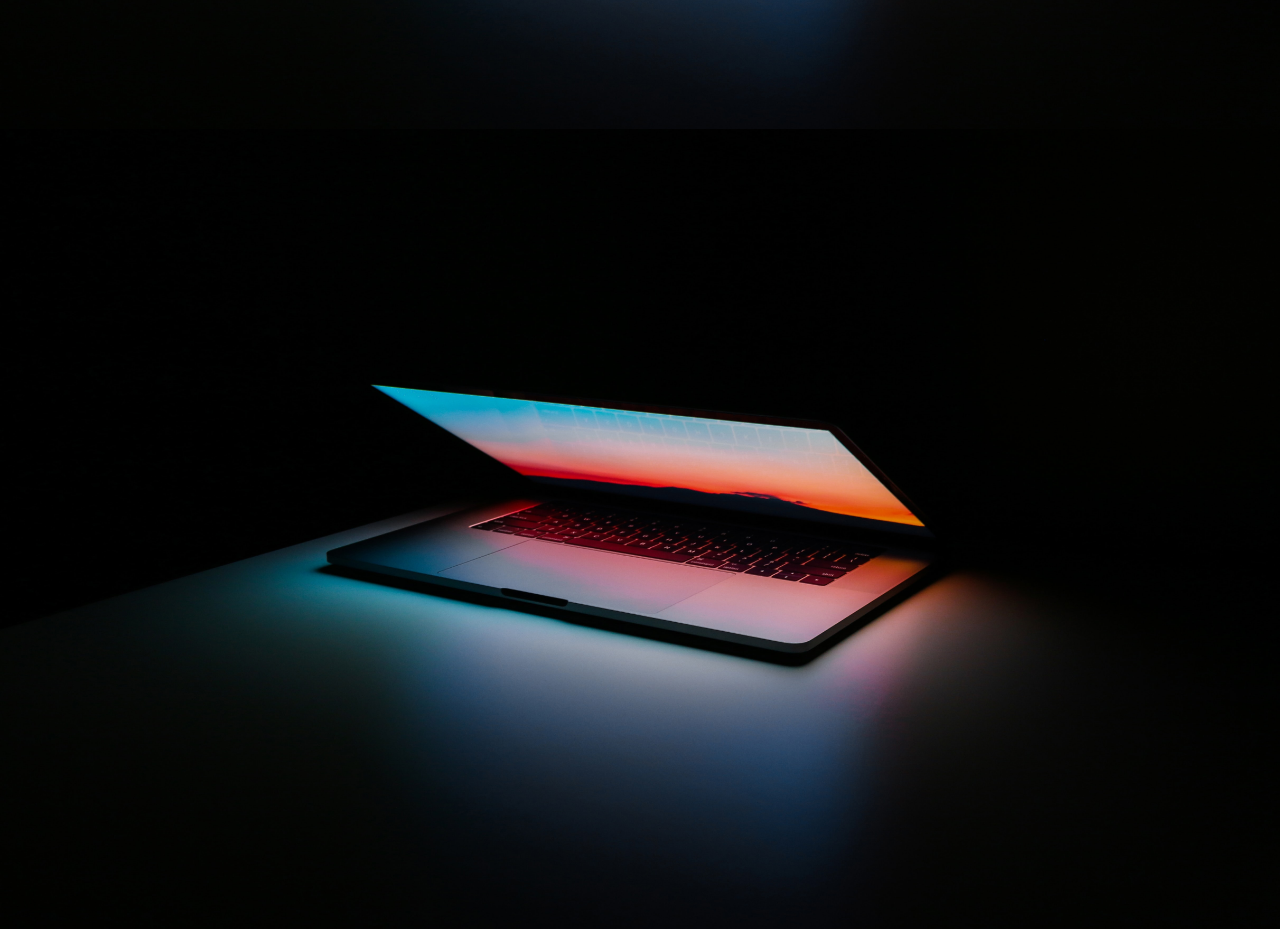
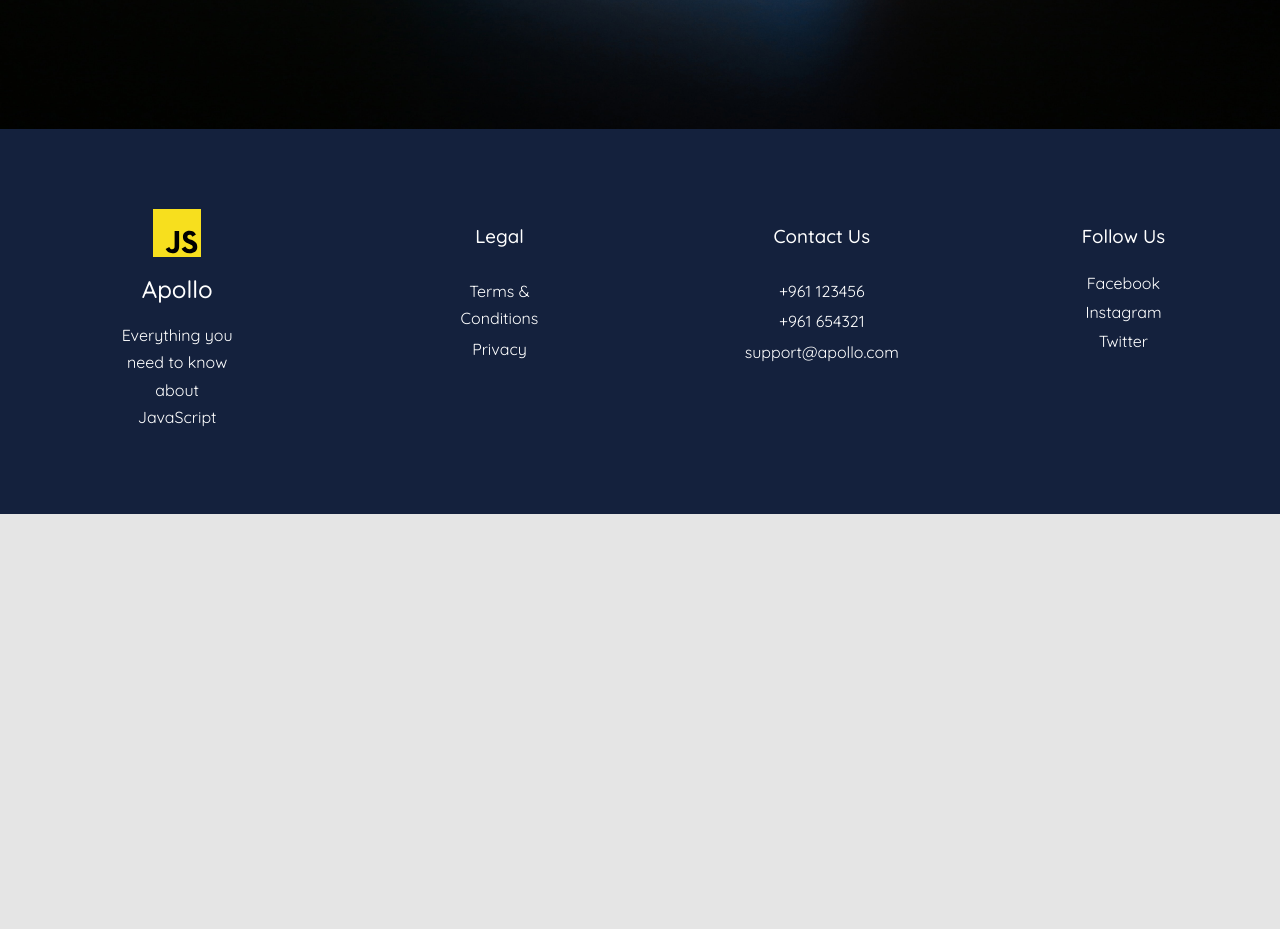
Before and after one commit to TshiSelle/apollo, a React (Create React App) app: page / in a window 1280 px wide. Shown: the part 740-1669 px from the top of the page. After the commit the page ends 1254 px from the top, so only its background shows below. Built offline with nearby package versions, Linux system fonts and the light colour scheme.

Commit message:
Finished the footer design

```diff
--- a/src/App.js
+++ b/src/App.js
@@ -1,18 +1,20 @@
 import React from "react";
 import { BrowserRouter, Routes,Route } from "react-router-dom";
+import Footer from "./components/Footer/footer";
 import Home from "./components/HomePage/home";
 import Navbar from "./components/Navbar/navbar";
 
 const App = () => {
   return (
     <BrowserRouter>
-    <Navbar  />
+    <Navbar />
       <Routes>
         <Route path="/" element={<Home />}></Route>
         <Route path="/products" element={<Home />}></Route>
         <Route path="/pricing" element={<Home />}></Route>
         <Route path="/blog" element={<Home />}></Route>
         </Routes>
+        <Footer />
     </BrowserRouter>
   );
 };
--- /dev/null
+++ b/src/components/Footer/footer.css
@@ -0,0 +1,44 @@
+.footercontainer{
+    display: flex;
+    flex-wrap: wrap;
+    flex-direction: row;
+    justify-content: space-around;
+    align-items: center;
+    width: 100vw;
+    min-height: 35vh;
+    padding-top: 5rem;
+    padding-bottom: 5rem;
+    padding-left: 1rem;
+    padding-right: 1rem;
+    background-color: var(--color-secondary);
+}
+.footerlogo{
+    width: 3rem;
+    height: 3rem;
+}
+.footercontainer div{
+    display: flex;
+    flex-direction: column;
+    justify-content:flex-start ;
+    align-items: center;
+    text-align: center;
+    min-height: 25vh;
+    max-height: 100vh;
+    max-width: 10%;
+}
+.footercontainer div p{
+    margin-bottom: 2.5%;
+}
+.footercontainer div p a{
+    text-decoration: none;
+    color: white;
+}
+.footercontainer div h3{
+    margin-bottom: 20%;
+}
+.footercontainer div h2{
+    margin-bottom: 10%;
+}
+.footercontainer div img{
+    margin-bottom: 10%;
+}
--- /dev/null
+++ b/src/components/Footer/footer.jsx
@@ -0,0 +1,34 @@
+import React from "react";
+import "./footer.css";
+import jslogo from "../../assets/javascript-svgrepo-com.svg";
+
+function Footer() {
+  return (
+    <div className="footercontainer">
+      <div>
+        <img className="footerlogo" src={jslogo} />
+        <h2>Apollo</h2>
+        <p>Everything you need to know about JavaScript</p>
+      </div>
+      <div>
+        <h3>Legal</h3>
+        <p> Terms & Conditions </p>
+        <p> Privacy</p>
+      </div>
+      <div>
+        <h3>Contact Us</h3>
+        <p> +961 123456 </p>
+        <p> +961 654321</p>
+        <p> support@apollo.com </p>
+      </div>
+      <div>
+        <h3>Follow Us</h3>
+        <p> <a href="https://www.facebook.com/" target="_blank">Facebook </a></p>
+        <p> <a href="https://www.instagram.com/" target="_blank">Instagram </a></p>
+        <p> <a href="https://www.twitter.com/" target="_blank">Twitter </a></p>
+      </div>
+    </div>
+  );
+}
+
+export default Footer;
--- a/src/components/HomePage/mainsubject.jsx
+++ b/src/components/HomePage/mainsubject.jsx
@@ -18,7 +18,6 @@ function MainSubject() {
         </p>
         </div>
       </div>
-      <div className="bgimage"></div>
     </>
   );
 }
```
